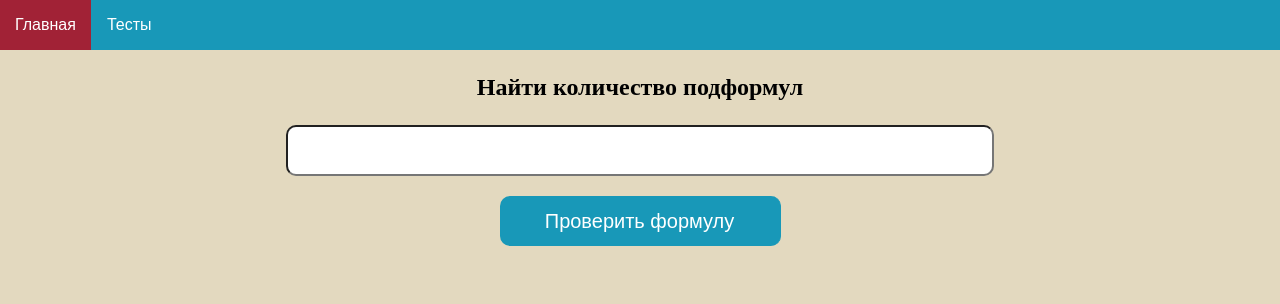
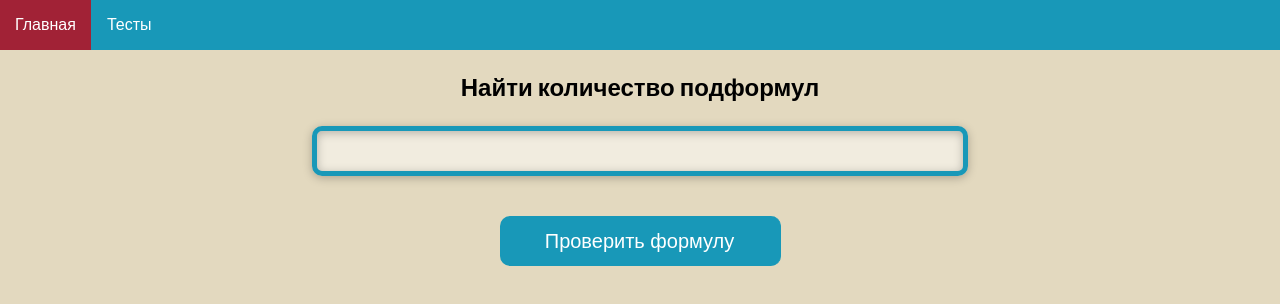
Before and after one commit to Alexandr-Karavai/LOIS_LAB, a plain HTML site: page index.html in a window 1280 px wide. Drawn offline with Linux system fonts and the light colour scheme.

Commit message:
new css style for input

```diff
--- a/styles/style.css
+++ b/styles/style.css
@@ -48,13 +48,35 @@ a.button {
 }
 
 input {
-    width: 700px;
+    /*width: 700px;
     height: 45px;
     font-size: 20px;
     border-radius: 10px;
+    margin-bottom: 20px;*/
+
+ padding: 3px;
+  font-size: 30px;
+  border: 5px solid #1898B8;
+  -moz-box-shadow: 0 2px 10px rgba(0, 0, 0, 0.25) inset, 0 2px 10px rgba(0, 0, 0, 0.25);
+  -webkit-box-shadow: 0 2px 10px rgba(0, 0, 0, 0.25) inset, 0 2px 10px rgba(0, 0, 0, 0.25);
+  box-shadow: 0 2px 10px rgba(0, 0, 0, 0.25) inset, 0 2px 10px rgba(0, 0, 0, 0.25);
+  -moz-border-radius: 10px;
+  -webkit-border-radius: 10px;
+  border-radius: 10px;
+  background: rgba(255, 255, 255, 0.5);
+  -moz-appearance: none;
+  -webkit-appearance: none;
+  outline: none;
+  color: #333;
+  width: 50%;
+  margin-bottom: 20px;
+  left: 25%;
+  top: 35%;
 }
 
 body {
+
+  font-family: "Century Gothic", sans-serif;
   margin: auto;
   background: #E3D9BF;
 }
@@ -74,7 +96,7 @@ h2 {
 .output {
   color: white;
   margin: 30px;
-  font-size: 30px;
+  font-size: 24px;
   background: #1898B8;
   border-radius: 10px;
 }
@@ -82,7 +104,7 @@ h2 {
 .outputTypeFormula {
   color: white;
   margin: 30px;
-  font-size: 30px;
+  font-size: 24px;
   background: #1898B8;
   border-radius: 10px;
 }
```
